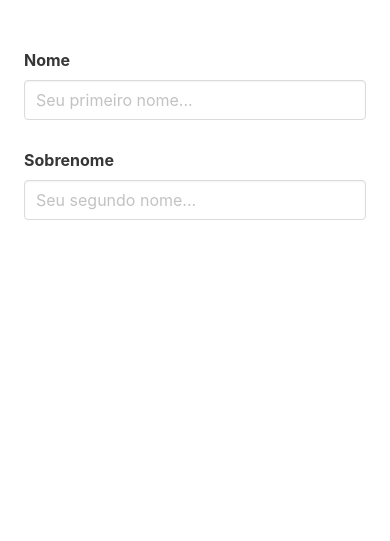
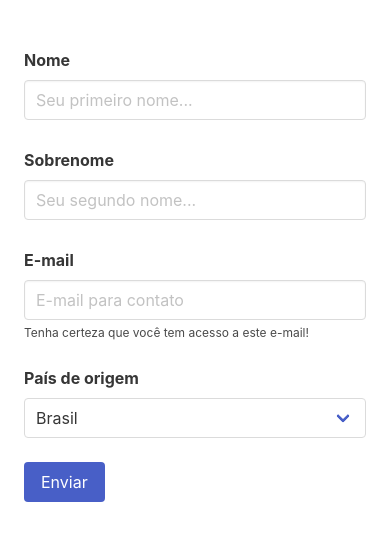
Before and after one commit to EstevanLJ/form-flyweight, a PHP site: page / in a window 390 px wide. Shown: the top 541 px of the page. Run offline with PHP 8.4, Linux system fonts and the light colour scheme; some libraries are stand-ins or nearby versions.

Commit message:
Adicionado input "Select" e adicionado o tema bootstrap

```diff
--- a/app/Application.php
+++ b/app/Application.php
@@ -7,10 +7,21 @@ class Application {
 
     public static function run() {
 
-        $form = new Form('Exemplo de flyweight');
+		$paises = [
+			['key' => 1, 'value' => 'Brasil'],
+			['key' => 2, 'value' => 'Argentina'],
+			['key' => 3, 'value' => 'Uruguai'],
+			['key' => 4, 'value' => 'Paraguai'],
+			['key' => 5, 'value' => 'Chile']
+		];
 
-        $form->addField('text', 'Nome', 'Seu primeiro nome...', 6);
-        $form->addField('text', 'Sobrenome', 'Seu segundo nome...', 12);
+		$form = new Form('Exemplo de flyweight');
+		$form->setSubmitButtonText('Enviar');
+
+        $form->addField('text', 'first_name', 'Nome', 'Seu primeiro nome...', 6);
+        $form->addField('text', 'last_name', 'Sobrenome', 'Seu segundo nome...', 6);
+        $form->addField('text', 'email', 'E-mail', 'E-mail para contato', 6, [], 'Tenha certeza que você tem acesso a este e-mail!');;
+        $form->addField('select', 'country', 'País de origem', '', 2, $paises, 'Selecione o país');
 
         $form->render();
 
--- a/app/Form.php
+++ b/app/Form.php
@@ -10,24 +10,35 @@ class Form {
 
     protected $fields;
 
-    protected $factory;
+	protected $submitButtonText = 'Submit';
 
     public function __construct($title) {
 
         $this->title = $title;
 
-        $this->factory = new InputFactory();
-
     }
 
     public function render() {
+		switch (APPLICATION_THEME) {
+            case 'bulma':
+                $this->renderBulma();
+                break;
+            case 'bootstrap':
+				$this->renderBootstrap();
+                break;
+            default:
+                throw new \Exception('Tema não existente!');
+        }
+	}
+
+	public function renderBulma() {
 		echo('
 			<html>
 			<head>
 				<meta charset="utf-8">
 				<meta name="viewport" content="width=device-width, initial-scale=1">
 				<title>' . $this->title . '</title>
-                <link rel="stylesheet" href="https://maxcdn.bootstrapcdn.com/font-awesome/4.7.0/css/font-awesome.min.css">
+
 				<link rel="stylesheet" href="https://cdnjs.cloudflare.com/ajax/libs/bulma/0.6.1/css/bulma.min.css">
 			</head>
 			<body>
@@ -37,11 +48,19 @@ class Form {
 
         foreach($this->fields as $field) {
 
-            $input = $this->factory->build($field['type']);
+            $input = InputFactory::build($field['type']);
 
             $input->render($field['state']);
 
 		}
+
+		echo('
+			<div class="field">
+				<div class="control">
+					<button class="button is-link">' . $this->submitButtonText . '</button>
+				</div>
+			</div>
+		');
 
         echo('
 				</div>
@@ -49,16 +68,58 @@ class Form {
 			</body>
 			</html>
         ');
+	}
+
+	public function renderBootstrap() {
+		echo('
+			<html>
+			<head>
+				<meta charset="utf-8">
+				<meta name="viewport" content="width=device-width, initial-scale=1">
+				<title>' . $this->title . '</title>
+
+				<link rel="stylesheet" href="https://maxcdn.bootstrapcdn.com/bootstrap/3.3.7/css/bootstrap.min.css">
+			</head>
+			<body>
+				<div class="container">
+		');
+
+		foreach($this->fields as $field) {
+
+			$input = InputFactory::build($field['type']);
+
+			$input->render($field['state']);
 
 		}
 
-    public function addField($input, $name,  $placeholder = '', $size = 12, $options = [], $tip = '') {
+		echo('
+			<div class="row">
+				<div class="col-xs-12">
+					<button type="submit" class="btn btn-primary">' . $this->submitButtonText . '</button>
+				</div>
+			</div>
+		');
 
-        $state = new State($name, $placeholder, $size, $options, $tip);
+		echo('
+				</div>
+			</body>
+			</html>
+		');
+	}
+
+    public function addField($inputType, $name, $displayName, $placeholder = '', $size = 12, $options = [], $tip = '') {
+
+        $state = new State($name, $displayName, $placeholder, $size, $options, $tip);
 
         $this->fields[] = [
-            'type' => $input,
+            'type' => $inputType,
             'state' => $state
         ];
 	}
+
+	public function setSubmitButtonText(String $newText) {
+
+		$this->submitButtonText = $newText;
+
 	}
+}
--- a/app/InputFactory.php
+++ b/app/InputFactory.php
@@ -8,25 +8,25 @@ use App\Inputs\Select;
 
 class InputFactory {
 
-    protected $inputs = [];
+    protected static $inputs = [];
 
-    public function build($name) {
+    public static function build($name) {
 
-        if(array_key_exists($name, $this->inputs)) {
+        if(array_key_exists($name, self::$inputs)) {
 
-            return $this->inputs[$name];
+            return self::$inputs[$name];
 
         } else {
-            $newInput = $this->createInput($name);
+            $newInput = self::createInput($name);
 
-            array_push($this->inputs, $newInput);
+            array_push(self::$inputs, $newInput);
 
             return $newInput;
         }
 
     }
 
-    private function createInput($name) {
+    private static function createInput($name) {
         switch ($name) {
             case 'text':
                 return new Text();
--- a/app/State.php
+++ b/app/State.php
@@ -5,7 +5,9 @@ namespace App;
 
 class State {
 
-    public $name;
+	public $name;
+
+	public $displayName;
 
     public $size;
 
@@ -15,12 +17,20 @@ class State {
 
     public $tip;
 
-    public function __construct($name, $placeholder = '', $size = 12 , $options = [], $tip = '') {
-        $this->name = $name;
-        $this->size = $size;
-        $this->placeholder = $placeholder;
-        $this->options = $tip;
+    public function __construct($name, $displayName, $placeholder = '', $size = 12 , $options = [], $tip = '') {
+
+		$this->name = $name;
+
+		$this->displayName = $displayName;
+
+		$this->size = $size;
+
+		$this->placeholder = $placeholder;
+
+		$this->options = $options;
+
+		$this->tip = $tip;
+
     }
 
-
 }
--- a/app/constants.php
+++ b/app/constants.php
@@ -1,3 +1,4 @@
 <?php
 
 const APPLICATION_THEME = 'bulma';
+//const APPLICATION_THEME = 'bootstrap';
--- a/app/inputs/Select.php
+++ b/app/inputs/Select.php
@@ -2,8 +2,69 @@
 
 namespace App\Inputs;
 
-class Select {
+use App\State;
 
+class Select implements InputInterface {
+
+	public static function render(State $state) {
+        switch (APPLICATION_THEME) {
+            case 'bulma':
+                self::bulma($state);
+                break;
+            case 'bootstrap':
+                self::bootstrap($state);
+                break;
+            default:
+                throw new \Exception('Tema não existente!');
+        }
+    }
+
+    public static function bulma(State $state) {
+        echo('
+            <div class="columns">
+                <div class="column is-' . $state->size . '">
+					<div class="field">
+						<label class="label">' . $state->displayName . '</label>
+						<div class="control">
+							<div class="select is-fullwidth">
+								<select name="' . $state->name . '">
+		');
+
+		foreach($state->options as $option) {
+			echo('<option value="' . $option['key'] . '">' . $option['value'] . '</option>');
+		}
+
+		echo('
+								</select>
+							</div>
+						</div>
+					</div>
+                </div>
+            </div>
+        ');
+    }
+
+    public static function bootstrap(State $state) {
+		echo('
+			<div class="row">
+				<div class="col-xs-' . $state->size . '">
+					<div class="form-group">
+						<label class="control-label">' . $state->displayName . '</label>
+						<select class="form-control" name="' . $state->name . '">
+		');
+
+		foreach($state->options as $option) {
+			echo('<option value="' . $option['key'] . '">' . $option['value'] . '</option>');
+		}
+
+		echo('
+						</select>
+						<span  class="help-block">' . $state->tip . '</span>
+					</div>
+				</div>
+			</div>
+		');
+    }
 
 
 }
--- a/app/inputs/Text.php
+++ b/app/inputs/Text.php
@@ -5,9 +5,6 @@ namespace App\Inputs;
 use App\State;
 
 class Text implements InputInterface {
-
-    protected $index;
-
 
     public static function render(State $state) {
         switch (APPLICATION_THEME) {
@@ -27,9 +24,9 @@ class Text implements InputInterface {
             <div class="columns">
                 <div class="column is-' . $state->size . '">
                     <div class="field">
-                        <label class="label">' . $state->name . '</label>
+                        <label class="label">' . $state->displayName . '</label>
                         <div class="control">
-                            <input class="input" type="text" placeholder="' . $state->placeholder . '">
+                            <input class="input" type="text" name="' . $state->name . '" placeholder="' . $state->placeholder . '">
                         </div>
                         <p class="help">' . $state->tip . '</p>
                     </div>
@@ -39,13 +36,15 @@ class Text implements InputInterface {
     }
 
     public static function bootstrap(State $state) {
-        echo('
-            <div class="col-xs-' . $state->size . '">
-                <div class="form-group">
-                    <label class="control-label" for="inputSuccess1">' . $state->name . '</label>
-                    <input type="text" class="form-control" id="inputSuccess1" placeholder="' . $state->placeholder . '">
-                    <span id="helpBlock2" class="help-block">' . $state->tip . '</span>
-                </div>
+		echo('
+			<div class="row">
+				<div class="col-xs-' . $state->size . '">
+					<div class="form-group">
+						<label class="control-label">' . $state->displayName . '</label>
+						<input type="text" name="' . $state->name . '" class="form-control" placeholder="' . $state->placeholder . '">
+						<span class="help-block">' . $state->tip . '</span>
+					</div>
+				</div>
             </div>
         ');
     }
```
Lines whose indentation alone changed are shown as unchanged.
